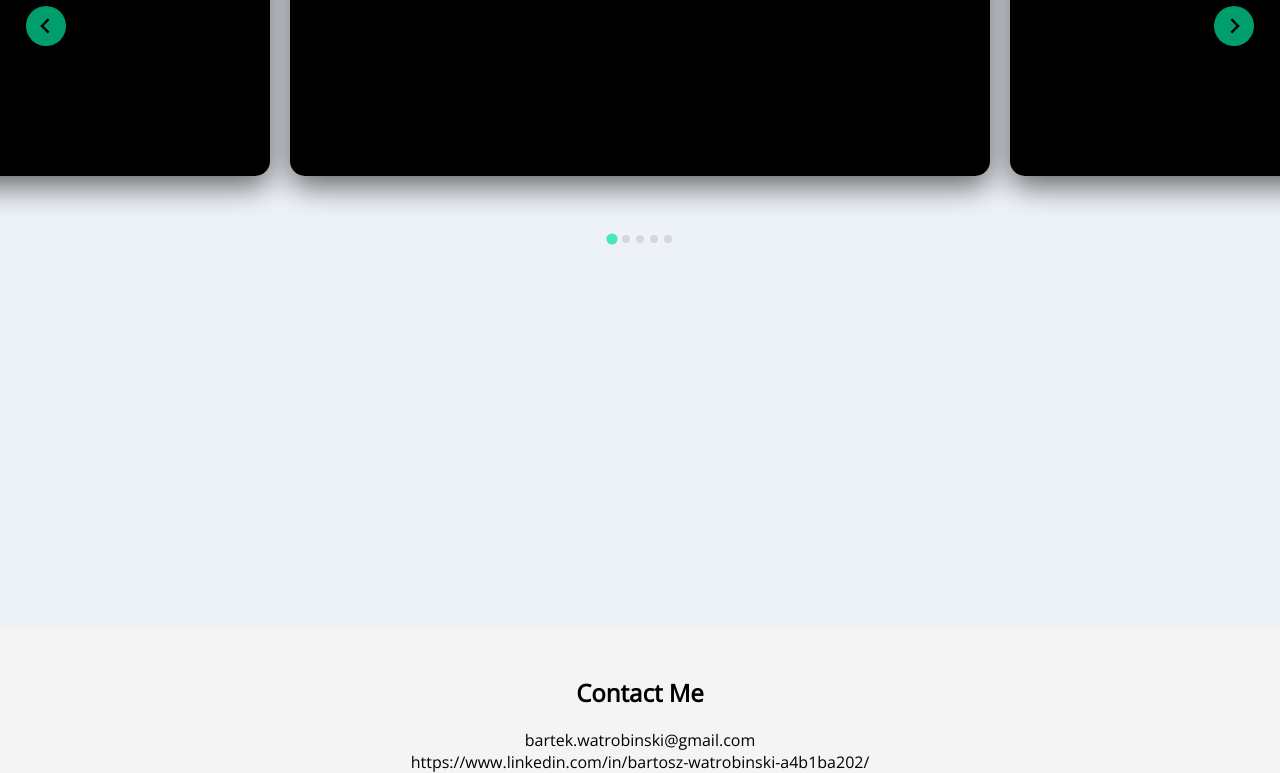
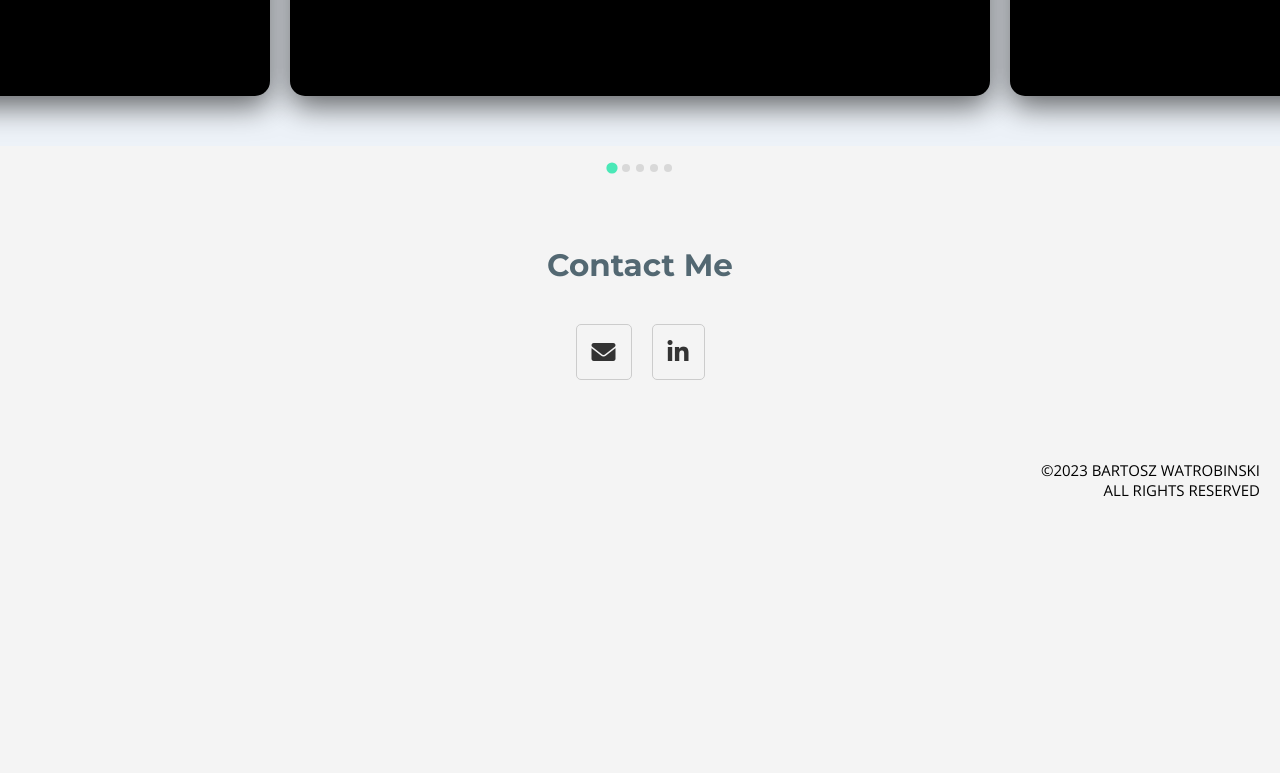
Before and after one commit to bartoszwatrobinski/PersonalPortfolio, a website: page index.html in a window 1280 px wide. Shown: the part 2093-2866 px from the top of the page. After the commit the page ends 2603 px from the top, so only its background shows below. Drawn offline with nearby package versions, Linux system fonts and the light colour scheme.

Commit message:
Added footer

```diff
--- a/css/styles.css
+++ b/css/styles.css
@@ -412,9 +412,10 @@ html {
     margin: 0 auto;
     max-width: 2700px;
     background-color: #edf2f8;
-    height: 1000px;
+    height: 600px;
 
 }
+
 
 .splide__slide {
     background-color: black;
@@ -429,12 +430,12 @@ html {
     padding-bottom:5px;
     box-sizing:border-box;
     gap:20px;
-    width: 0px;
+
     height: 500px;
 
 
     box-shadow: 0px 10px 30px rgba(0, 0, 0.6, 0.6);
-    width: 700px !important;
+
     position:relative;
 
 }
@@ -547,9 +548,8 @@ html {
 
 
 .carousel-container {
-    padding-top: 30px;
-    margin-top: 50px;
 
+     position:relative;
 }
 
 .splide__track{
@@ -607,7 +607,13 @@ html {
 
 
 .splide__pagination {
-    bottom: 380px !important;
+    top: 100%; /* This positions the top of the dot container just below the slides */
+    transform: translateY(10px); /* This will push it further down from the slides */
+    display: flex;
+    justify-content: center; /* This centers the dots horizontally */
+    align-items: center;
+    height: 20px; /* Adjust the height as necessary */
+
     position: relative;
 }
 .splide__slide img[alt="QMBot photo"] {
@@ -777,25 +783,75 @@ html {
     }
 }
 
-#contact {
+.footer {
     text-align: center;
-    margin: 50px 0 0;
-
-
+    margin: 80px 0 0;
+    padding: 20px;
+    position: relative;
+    padding-bottom: 50px;
   }
 
-  .contact-card {
-    opacity: 0;
-    transform: translateY(50px);
-    transition: opacity 0.6s ease, transform 0.6s ease;
-  }
+  .footer-rights {
+    position: absolute;
+    right: 0;
+    bottom: 10px;
+    text-align: right;
+    padding-right: 20px;
+}
 
-  .contact-card.visible {
-    opacity: 1;
-    transform: translateY(0);
-  }
+  .footer h2 {
+    margin-top: 0;
+    margin-bottom: 20px;
+    text-align: center;
+    width: 100%;
+    height:auto;
+    color:#536872;
+    font-family: 'Montserrat', sans-serif;
+    font-size: 31px;
+}
 
+.footer p {
+    color: #666;
+}
 
-  h2 {
-    margin-bottom: 20px;
-  }
+.footer-icons {
+    margin-top: 20px;
+    display: inline-flex;
+    justify-content: center;
+    align-items: center;
+    margin-bottom: 80px;
+}
+
+.footer-icons a {
+    display: inline-flex;
+    justify-content: center;
+    align-items: center;
+    margin: 0 10px;
+    padding: 15px;
+    border: 1px solid #ccc;
+    border-radius: 5px;
+    color: #333;
+    background-color: transparent;
+    text-decoration: none;
+    transition: background-color 0.3s, color 0.3s, transform 0.3s;
+    font-size: 24px;
+}
+
+.footer-icons a:hover {
+    background-color: #01e29c;
+    color: #ffffff;
+    transform: scale(1.2);
+    border-color: #01e29c;
+}
+
+.footer-icons img {
+    width: 20px;
+    height: auto;
+}
+
+.footer-rights p {
+    color: black;
+    font-size: 14px;
+    margin: 0;
+    font-size:15px
+}
--- a/index.html
+++ b/index.html
@@ -118,7 +118,7 @@ I graduated with First Class Honours from BSc Computer Science at Queen Mary Uni
                     </li>
                     <li class="splide__slide" data-category="web" id="slide2">
 
-                        <img src=".png" alt="" class="slide-img">
+                        <img src="examapp.png" alt="" class="slide-img">
                         <div class="slide-content">
                             <span class="slide-year">2022</span>
                             <h1 class="slide-title">Online Examination Application</h1>
@@ -190,16 +190,24 @@ I graduated with First Class Honours from BSc Computer Science at Queen Mary Uni
             </div>
         </div>
     </div>
+<a id="contact"></a>
+<footer class="footer">
+  <h2>Contact Me</h2>
+    <div class="footer-icons">
+        <a href="bartek.watrobinski@gmail.com" class="email-icon">
 
-<div id="contact">
-  <h2>Contact Me</h2>
-  <div class="contact-card" id="email-card">
-    bartek.watrobinski@gmail.com
-  </div>
-  <div class="contact-card" id="phone-card">
-    https://www.linkedin.com/in/bartosz-watrobinski-a4b1ba202/
-  </div>
-</div>
+            <i class="fas fa-envelope"></i>
+        </a>
+        <a href="https://www.linkedin.com/in/bartosz-watrobinski-a4b1ba202/" class="linkedin-icon">
+
+            <i class="fab fa-linkedin-in"></i>
+        </a>
+    </div>
+    <div class="footer-rights">
+        <p>©2023 BARTOSZ WATROBINSKI</p>
+        <p>ALL RIGHTS RESERVED</p>
+    </div>
+</footer>
 
 
 
```
Also changed, not shown: 1 other file.
